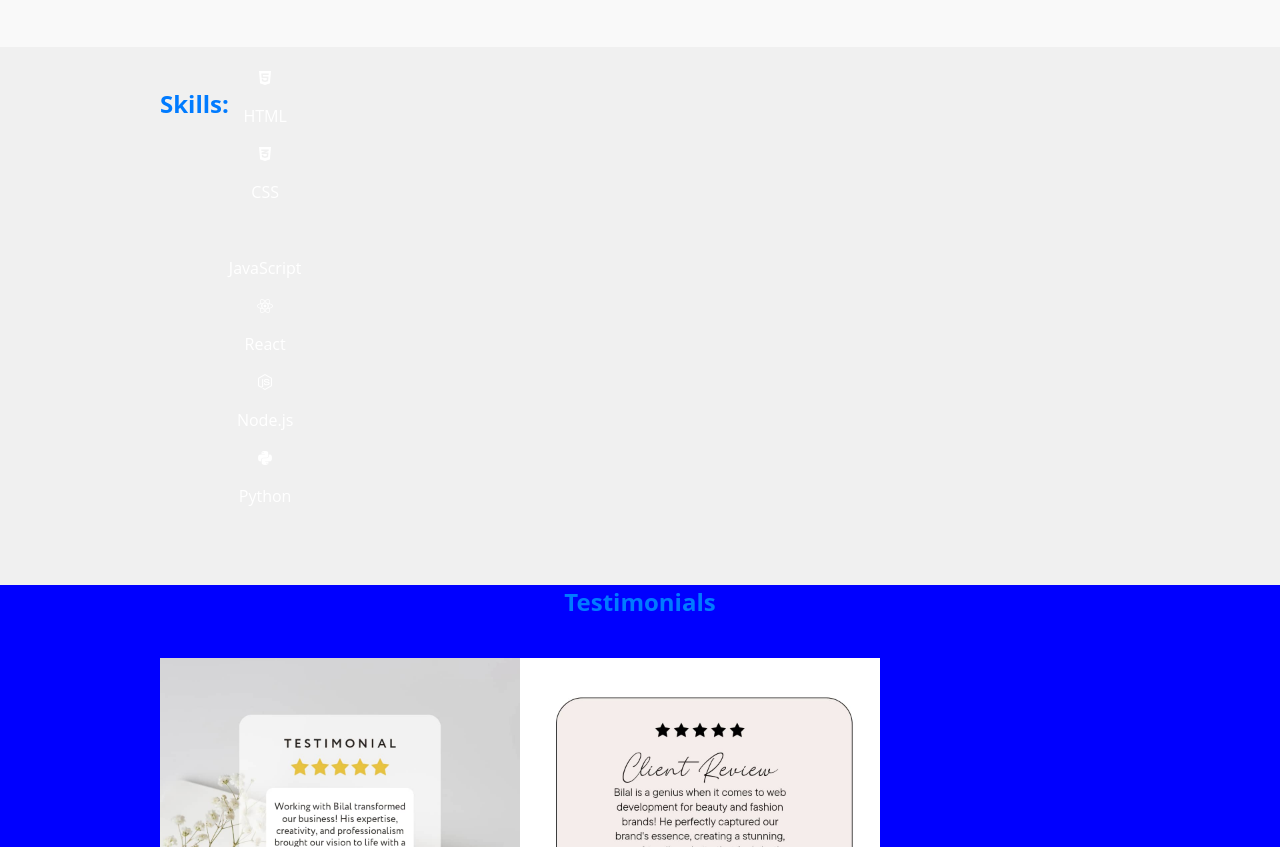
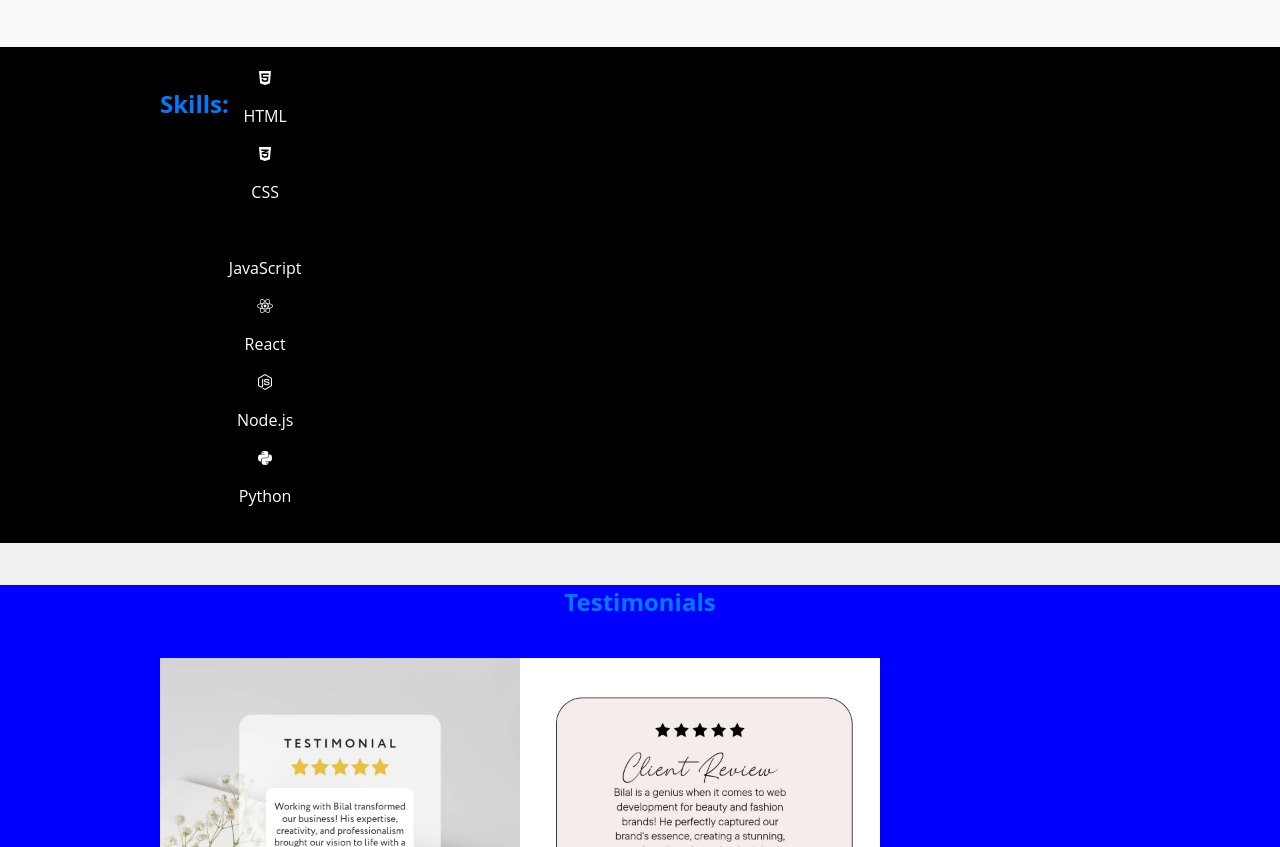
Before and after one commit to Bilalishaq7/My_portfolio, a plain HTML site: page index.html in a window 1280 px wide. Shown: the part 1218-2065 px from the top of the page. Drawn offline with Linux system fonts and the light colour scheme.

Commit message:
Update index.html

```diff
--- a/index.html
+++ b/index.html
@@ -57,7 +57,7 @@
                     </ul>
                     </div>
     </section>
-    <section id="skills">
+    <section id="skills" style="background-color:black;">
         <div class="container">
 
         <h2>Skills:</h2>
```
